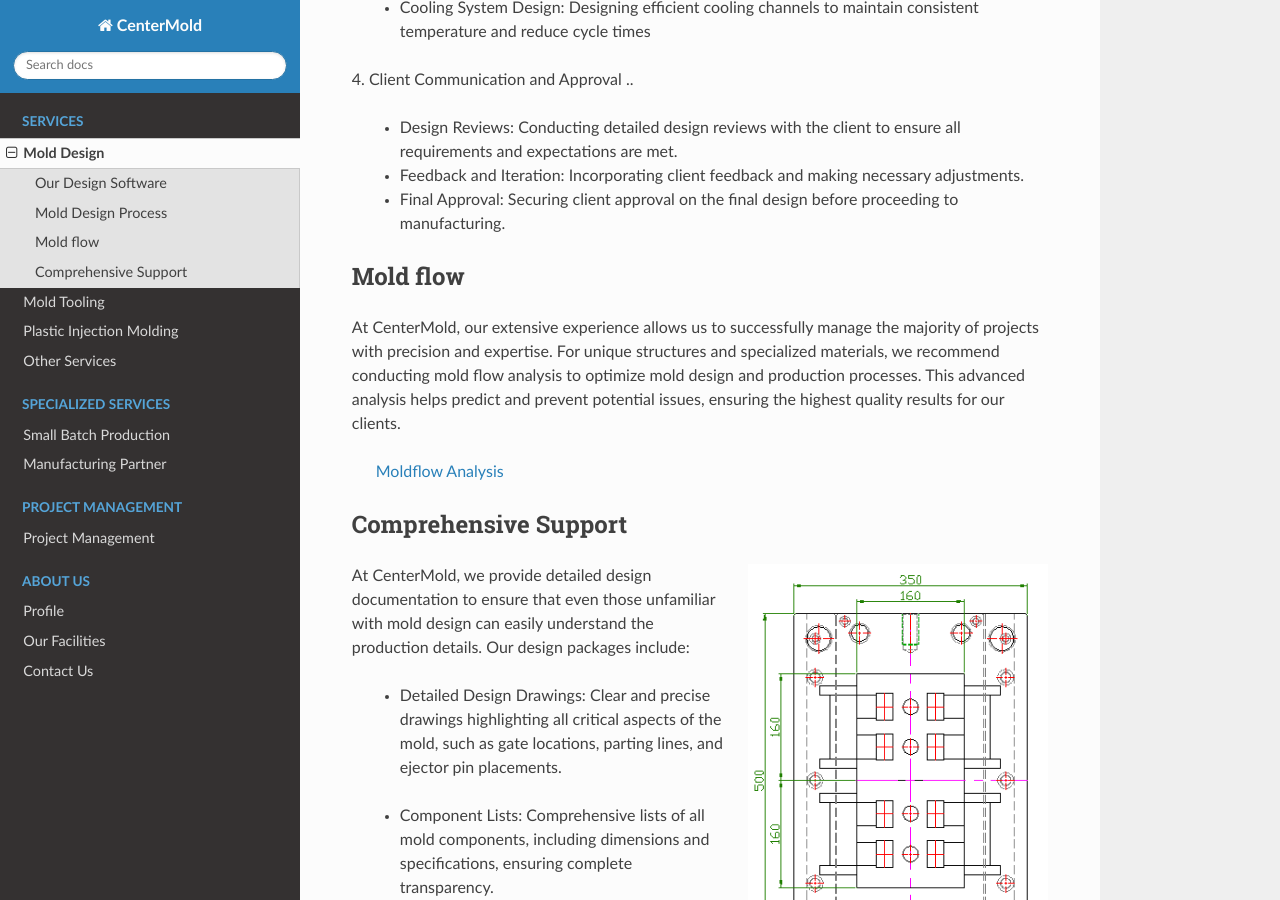
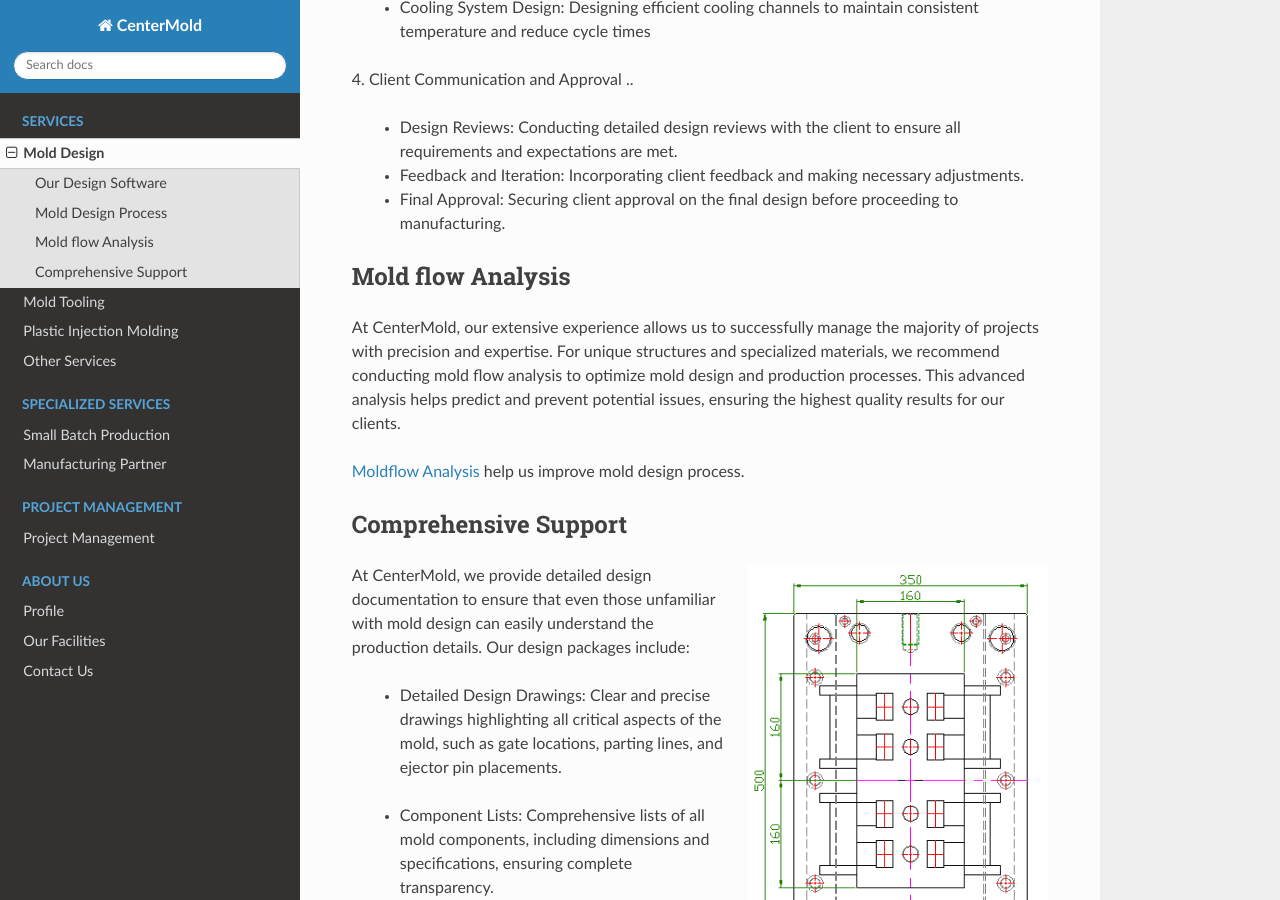
Before and after one commit to paultang/centermold, a Sphinx documentation site: the page built from source/Mold-Design.rst, in a window 1280 px wide and 900 px high, scrolled down 1340 px. Built offline with Sphinx 7.4.7 and the Read the Docs theme 2.0.0, drawn with Linux system fonts in a browser that asks for light colours; pages that are not in the unit, such as notebooks, are missing from menus.

Commit message:
Update Mold-Design.rst

```diff
--- a/source/Mold-Design.rst
+++ b/source/Mold-Design.rst
@@ -55,12 +55,12 @@ Our team of seasoned professionals brings decades of expertise in mold design an
   - Feedback and Iteration: Incorporating client feedback and making necessary adjustments.
   - Final Approval: Securing client approval on the final design before proceeding to manufacturing.
 
-Mold flow
------------
+Mold flow Analysis
+--------------------
 
 At CenterMold, our extensive experience allows us to successfully manage the majority of projects with precision and expertise. For unique structures and specialized materials, we recommend conducting mold flow analysis to optimize mold design and production processes. This advanced analysis helps predict and prevent potential issues, ensuring the highest quality results for our clients.
 
- :ref:`Mold-flow`
+:ref:`Mold-flow` help us improve mold design process.
 
 
 Comprehensive Support
```
